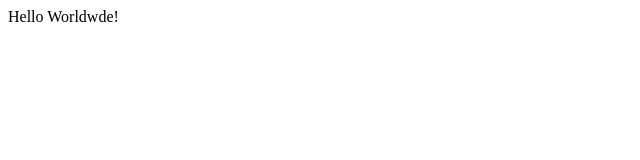
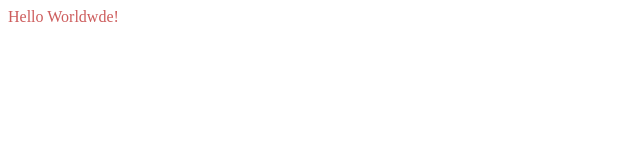
Before and after one commit to keziasmak1/webdev1, a plain HTML site: page index.html in a window 1280 px wide. Shown: the whole page, without its empty margins (0-640 px from the left). Drawn offline with Linux system fonts and the light colour scheme.

Commit message:
add index.html

```diff
--- a/index.html
+++ b/index.html
@@ -6,7 +6,7 @@
         <meta name="viewport" content=""width=device-width" />
 </head>
 
-<body>
+<body style="color: indianred;">
         Hello Worldwde!
 </body>
 
```
